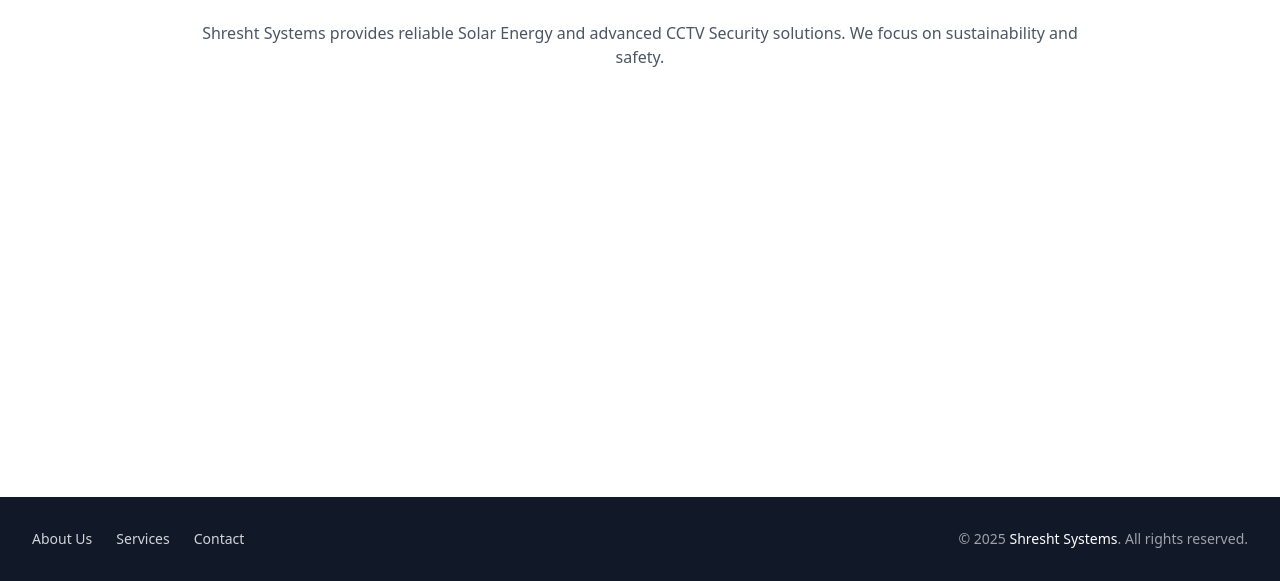
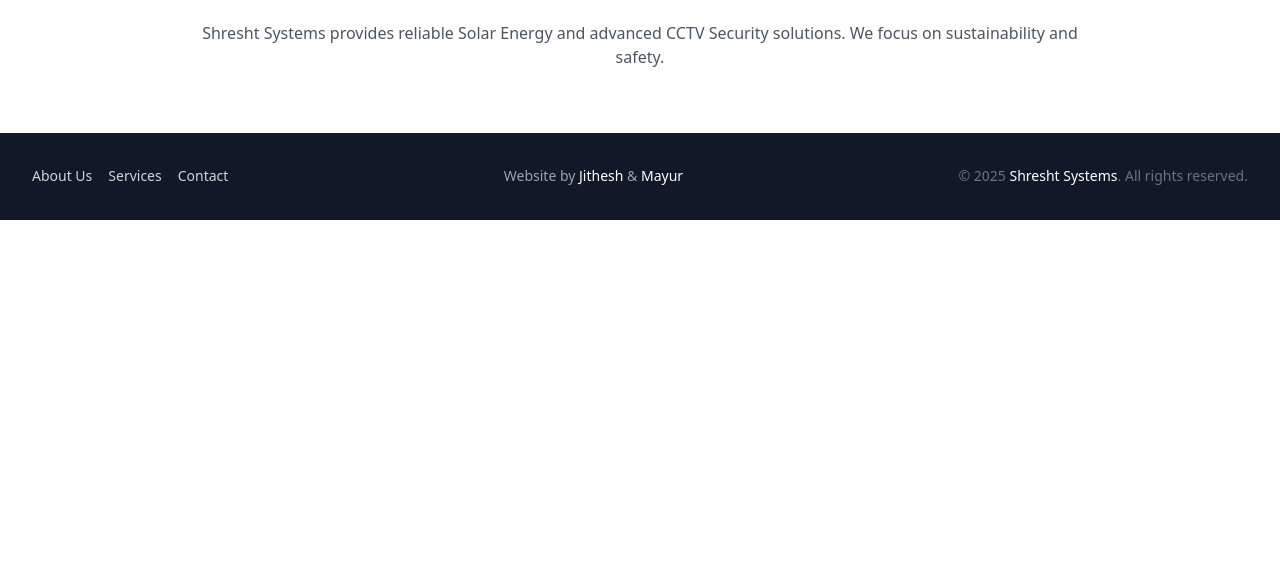
Before and after one commit to ShreshtSystems/ShreshtSystems.github.io, a plain HTML site: page projects.html in a window 1280 px wide. Shown: the part 219-800 px from the top of the page. Drawn offline with nearby package versions, Linux system fonts and the light colour scheme.

Commit message:
added creator deatails

```diff
--- a/projects.html
+++ b/projects.html
@@ -131,13 +131,16 @@
       </div>
     </section>
 
-    <footer class="bg-gray-900 text-gray-300 py-8 mt-auto">
+    <!-- Footer -->
+    <footer class="bg-gray-900 text-gray-300 py-8">
       <div class="max-w-7xl mx-auto px-4 sm:px-6 lg:px-8">
         <div
-          class="flex flex-col md:flex-row justify-between items-center space-y-4 md:space-y-0"
+          class="flex flex-col md:flex-row justify-between items-start md:items-center gap-6"
         >
-          <!-- Navigation Links -->
-          <div class="flex flex-wrap items-center gap-6 text-sm">
+          <!-- Left: Navigation Links -->
+          <div
+            class="flex flex-col sm:flex-row items-start sm:items-center gap-4 text-sm"
+          >
             <a href="./about.html" class="hover:text-white transition"
               >About Us</a
             >
@@ -149,12 +152,32 @@
             >
           </div>
 
-          <!-- Copyright -->
-          <p class="text-sm text-gray-400">
+          <!-- Center: Author Info -->
+          <div class="text-sm text-gray-400 text-left md:text-center">
+            <p class="leading-relaxed">
+              Website by
+              <a
+                href="https://jithesh.vercel.app/"
+                target="_blank"
+                class="text-white font-medium hover:underline"
+                >Jithesh</a
+              >
+              &amp;
+              <a
+                href="https://mayurapatkar.github.io/"
+                target="_blank"
+                class="text-white font-medium hover:underline"
+                >Mayur</a
+              >
+            </p>
+          </div>
+
+          <!-- Right: Copyright -->
+          <div class="text-sm text-gray-500 text-left md:text-right">
             &copy; 2025
             <span class="text-white font-medium">Shresht Systems</span>. All
             rights reserved.
-          </p>
+          </div>
         </div>
       </div>
     </footer>
```
Also changed, not shown: about.html (+29 -7 lines), contact.html (+30 -8 lines), home-appliances.html (+28 -6 lines), index.html (+29 -7 lines), security-systems.html (+29 -6 lines), solar-systems.html (+29 -6 lines).
